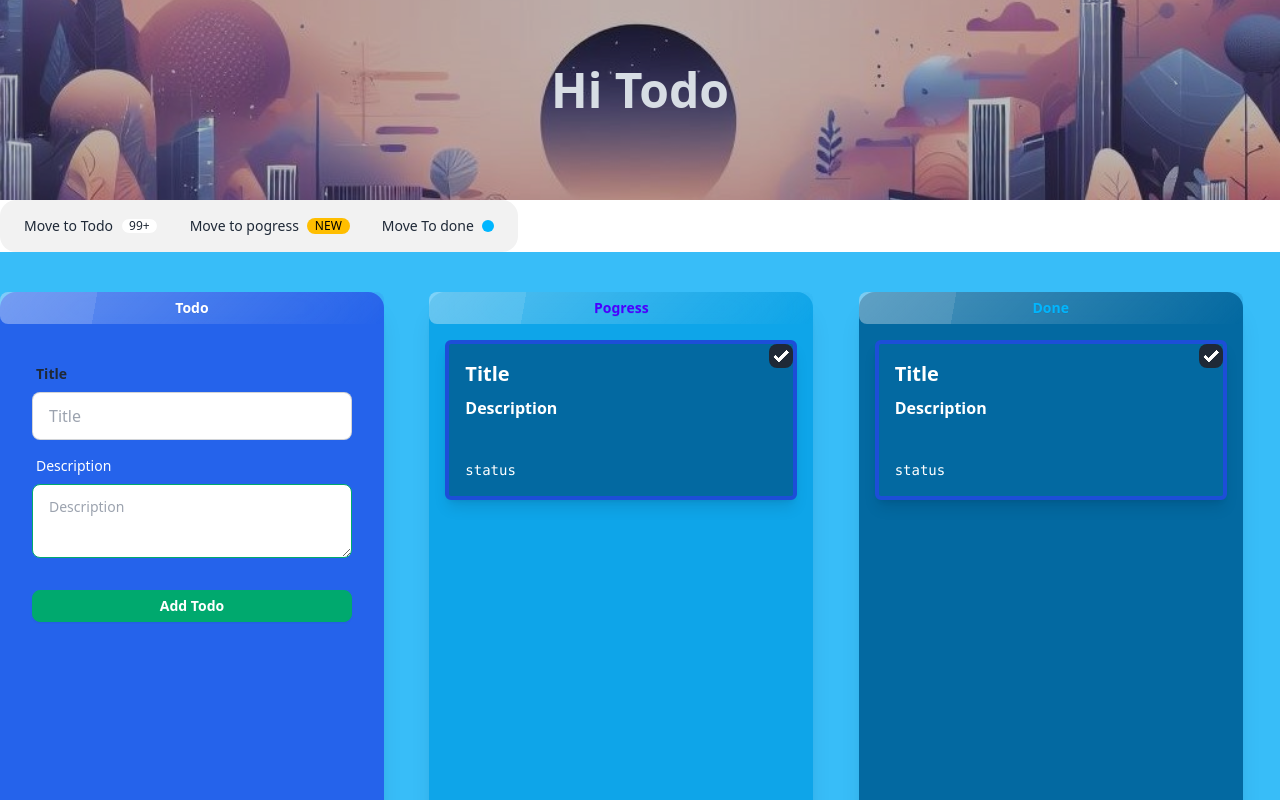
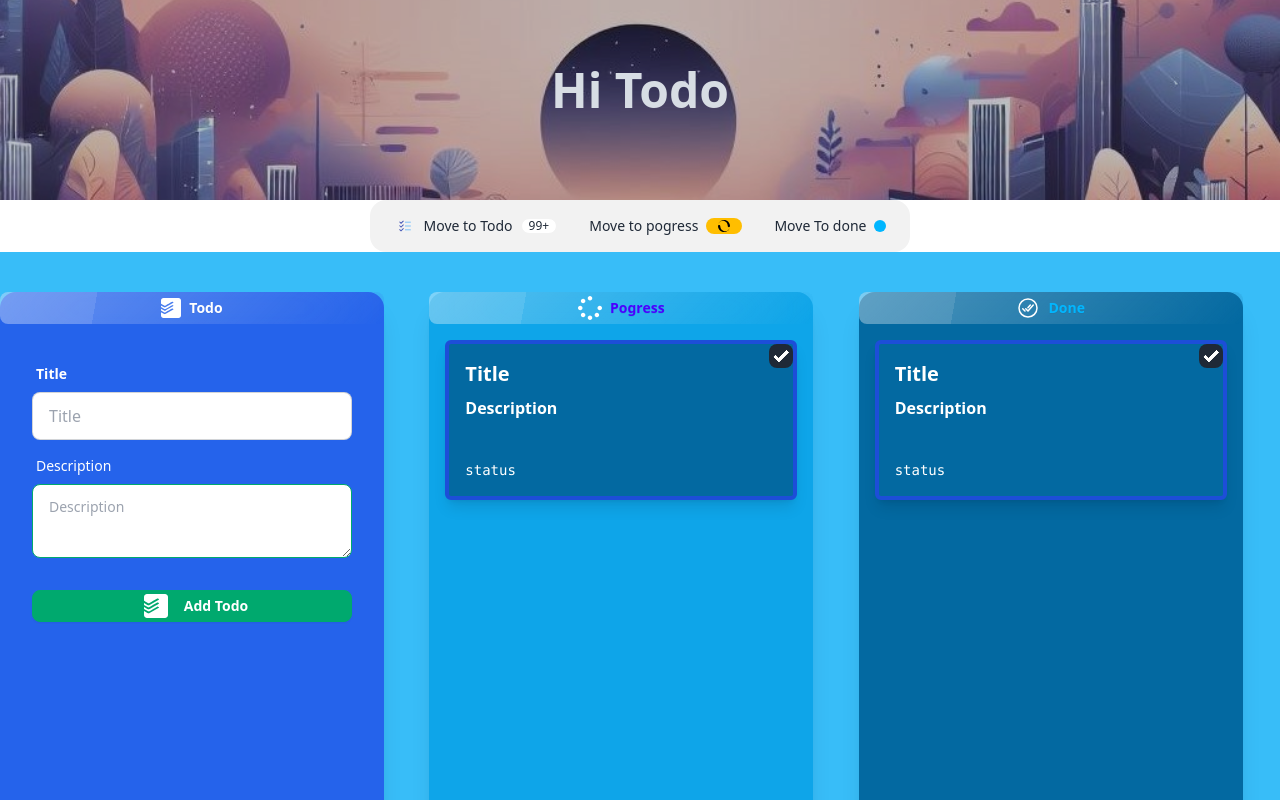
Before and after one commit to IbrahimDev007/Todo_task, a React (Vite) app: page / in a window 1280 px wide. Shown: the top 800 px of the page. Built offline with nearby package versions, Linux system fonts and the light colour scheme.

Commit message:
react hook form and icon use

```diff
--- a/src/App.jsx
+++ b/src/App.jsx
@@ -1,30 +1,37 @@
 import Hero from "./Component/Hero";
 import Card from "./Component/card";
+import { FcTodoList } from "react-icons/fc";
+import { ImSpinner9 } from "react-icons/im";
 
 const App = () => {
 	return (
 		<div>
 			<Hero />
+			<div className="flex justify-center items-center">
 				<ul className="menu bg-base-200 lg:menu-horizontal rounded-box ">
 					<li>
-					<a>
+						<h1>
+							<FcTodoList className="mx-1" />
 							Move to Todo
 							<span className="badge badge-sm">99+</span>
-					</a>
+						</h1>
 					</li>
 					<li>
-					<a>
+						<h1>
 							Move to pogress
-						<span className="badge badge-sm badge-warning">NEW</span>
-					</a>
+							<span className="badge badge-sm badge-warning">
+								<ImSpinner9 className="mx-1" />
+							</span>
+						</h1>
 					</li>
 					<li>
-					<a>
+						<h1>
 							Move To done
 							<span className="badge badge-xs badge-info"></span>
-					</a>
+						</h1>
 					</li>
 				</ul>
+			</div>
 			<Card />
 		</div>
 	);
--- a/src/Component/card.jsx
+++ b/src/Component/card.jsx
@@ -1,18 +1,27 @@
+import { useForm } from "react-hook-form";
+import { IoCheckmarkDoneCircleOutline } from "react-icons/io5";
+import { FaSpinner } from "react-icons/fa";
+import { SiTodoist } from "react-icons/si";
 const Card = () => {
+	const { register, handleSubmit } = useForm();
+	const onSubmit = (data) => console.log(data);
 	return (
 		<div className="grid  pt-10 gap-2 grid-cols-1 md:grid-cols-3 xl:grid-cols-3 text-white bg-sky-400 shadow-inner-lg ">
 			<div className="card w-96  shadow-xl bg-blue-600  min-h-screen ">
-				<button className="btn btn-sm glass text-white">Todo</button>
-				<form className="card-body mb-4">
+				<button className="btn btn-sm glass text-white">
+					<SiTodoist className="text-xl  text-white" />
+					Todo
+				</button>
+				<form className="card-body mb-4" onSubmit={handleSubmit(onSubmit)}>
 					<div className="form-control">
 						<label className="label">
-							<span className="label-text text-whit font-bold">Title</span>
+							<span className="label-text text-white font-bold">Title</span>
 						</label>
 						<input
 							type="text"
 							placeholder="Title"
-							className="input input-bordered"
-							required
+							{...register("title", { required: true, maxLength: 10 })}
+							className="input input-bordered text-black"
 						/>
 					</div>
 					<div className="form-control">
@@ -20,13 +29,17 @@ const Card = () => {
 							<span className="label-text text-white">Description</span>
 						</label>
 						<textarea
-							className="textarea textarea-success"
+							className="textarea textarea-success  text-black"
 							placeholder="Description"
-							required
+							{...register("discription", { required: true, maxLength: 30 })}
 						></textarea>
 					</div>
 					<div className="form-control mt-6">
-						<button className="btn  btn-sm btn-success text-white font-bold">
+						<button
+							type="submit"
+							className="btn  btn-sm btn-success text-white font-bold"
+						>
+							<SiTodoist className="text-2xl text-white mx-2" />
 							Add Todo
 						</button>
 					</div>
@@ -43,7 +56,10 @@ const Card = () => {
 				</div>
 			</div>
 			<div className="card w-96 shadow-xl bg-sky-500">
-				<button className="btn btn-sm glass text-primary">Pogress</button>
+				<button className="btn btn-sm glass text-primary">
+					<FaSpinner className="text-2xl text-white" />
+					Pogress
+				</button>
 				<div className="card-body border-4 shadow-lg solid p-4 mb-4 relative border-blue-700  bg-sky-700 rounded-md  max-h-40 m-4">
 					<input
 						type="checkbox"
@@ -56,7 +72,10 @@ const Card = () => {
 				</div>
 			</div>
 			<div className="card w-96  bg-sky-700 shadow-xl">
-				<button className="btn btn-sm glass text-info">Done</button>
+				<button className="btn btn-sm glass text-info">
+					<IoCheckmarkDoneCircleOutline className="text-2xl text-white" />
+					Done
+				</button>
 				<div className="card-body border-4 shadow-lg solid p-4 mb-4 relative border-blue-700  bg-sky-700 rounded-md max-h-40 m-4">
 					<input
 						type="checkbox"
```
Lines whose indentation alone changed are shown as unchanged.
